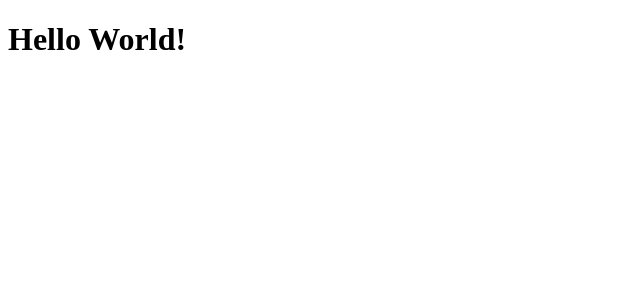
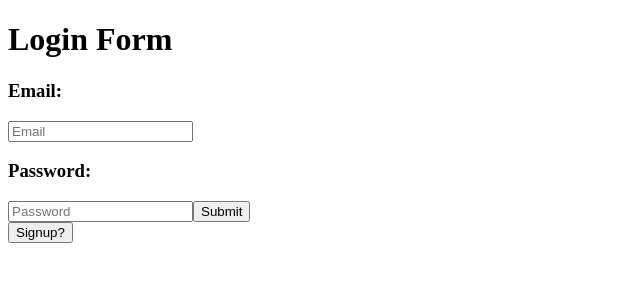
Before and after one commit to gokhansihli/grad-fe-tests, a React (Vite) app: page / in a window 1280 px wide. Shown: the top 300 px of the page, without its empty margins (0-640 px from the left). Built offline with nearby package versions, Linux system fonts and the light colour scheme.

Commit message:
Implemented LoginPage.jsx

```diff
--- a/src/components/test-1/LoginPage.jsx
+++ b/src/components/test-1/LoginPage.jsx
@@ -1,7 +1,108 @@
+import { useState } from "react";
+
 export default function LoginPage() {
+  const [firstName, setFirstName] = useState("");
+  const [surname, setSurname] = useState("");
+  const [email, setEmail] = useState("");
+  const [password, setPassword] = useState("");
+
+  const [showSignup, setShowSignup] = useState(false);
+  const [signupDetails, setSignupDetails] = useState({
+    firstName: "",
+    surname: "",
+    email: "",
+    password: "",
+  });
+
   return (
     <div>
-      <h1>Hello World!</h1>
+      <form
+        onSubmit={(e) => {
+          e.preventDefault();
+          console.log(email, password);
+        }}
+      >
+        <h1>Login Form</h1>
+        <h3>Email:</h3>
+        <input
+          type="email"
+          value={email}
+          placeholder="Email"
+          onChange={(e) => setEmail(e.target.value)}
+        />
+        <h3>Password:</h3>
+        <input
+          type="password"
+          value={password}
+          placeholder="Password"
+          onChange={(e) => setPassword(e.target.value)}
+        />
+        <button type="submit">Submit</button>
+      </form>
+      <button onClick={() => setShowSignup((prev) => !prev)}>Signup?</button>
+      {showSignup && (
+        <>
+          <form
+            onSubmit={(e) => {
+              e.preventDefault();
+            }}
+          >
+            <h3>First Name:</h3>
+            <input
+              type="text"
+              value={signupDetails.firstName}
+              placeholder="First Name"
+              onChange={(e) =>
+                setSignupDetails((details) => {
+                  const firstName = e.target.value;
+                  const newDetails = { ...details, firstName };
+                  return newDetails;
+                })
+              }
+            />
+            <h3>Surname:</h3>
+            <input
+              type="text"
+              value={signupDetails.surname}
+              placeholder="Surname"
+              onChange={(e) =>
+                setSignupDetails((details) => {
+                  const surname = e.target.value;
+                  const newDetails = { ...details, surname };
+                  return newDetails;
+                })
+              }
+            />
+            <h3>Email:</h3>
+            <input
+              type="email"
+              value={signupDetails.email}
+              placeholder="Email"
+              onChange={(e) =>
+                setSignupDetails((details) => {
+                  const email = e.target.value;
+                  const newDetails = { ...details, email };
+                  return newDetails;
+                })
+              }
+            />
+            <h3>Password:</h3>
+            <input
+              type="password"
+              value={signupDetails.password}
+              placeholder="Password"
+              onChange={(e) =>
+                setSignupDetails((details) => {
+                  const password = e.target.value;
+                  const newDetails = { ...details, password };
+                  return newDetails;
+                })
+              }
+            />
+            <button type="submit">Submit</button>
+          </form>
+        </>
+      )}
     </div>
   );
 }
```
